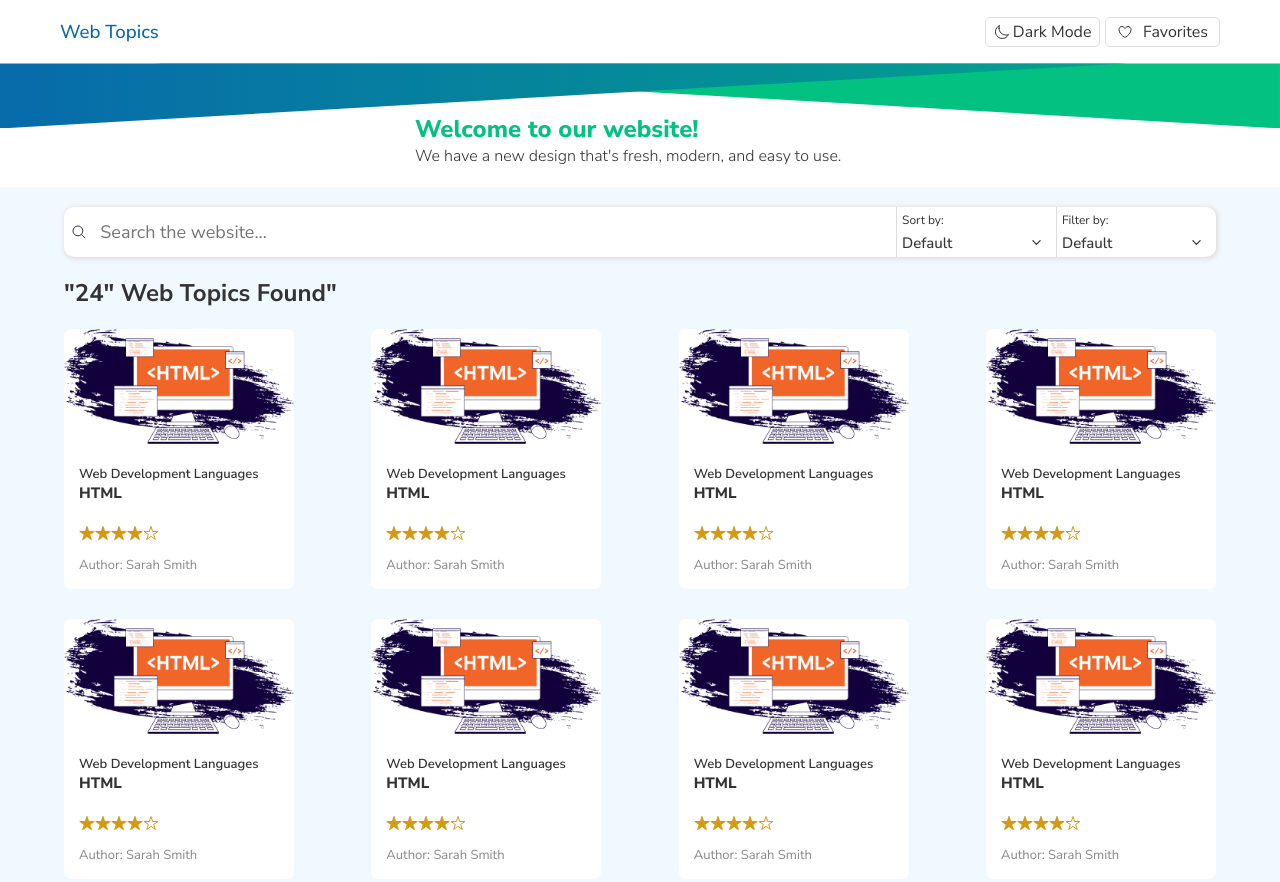
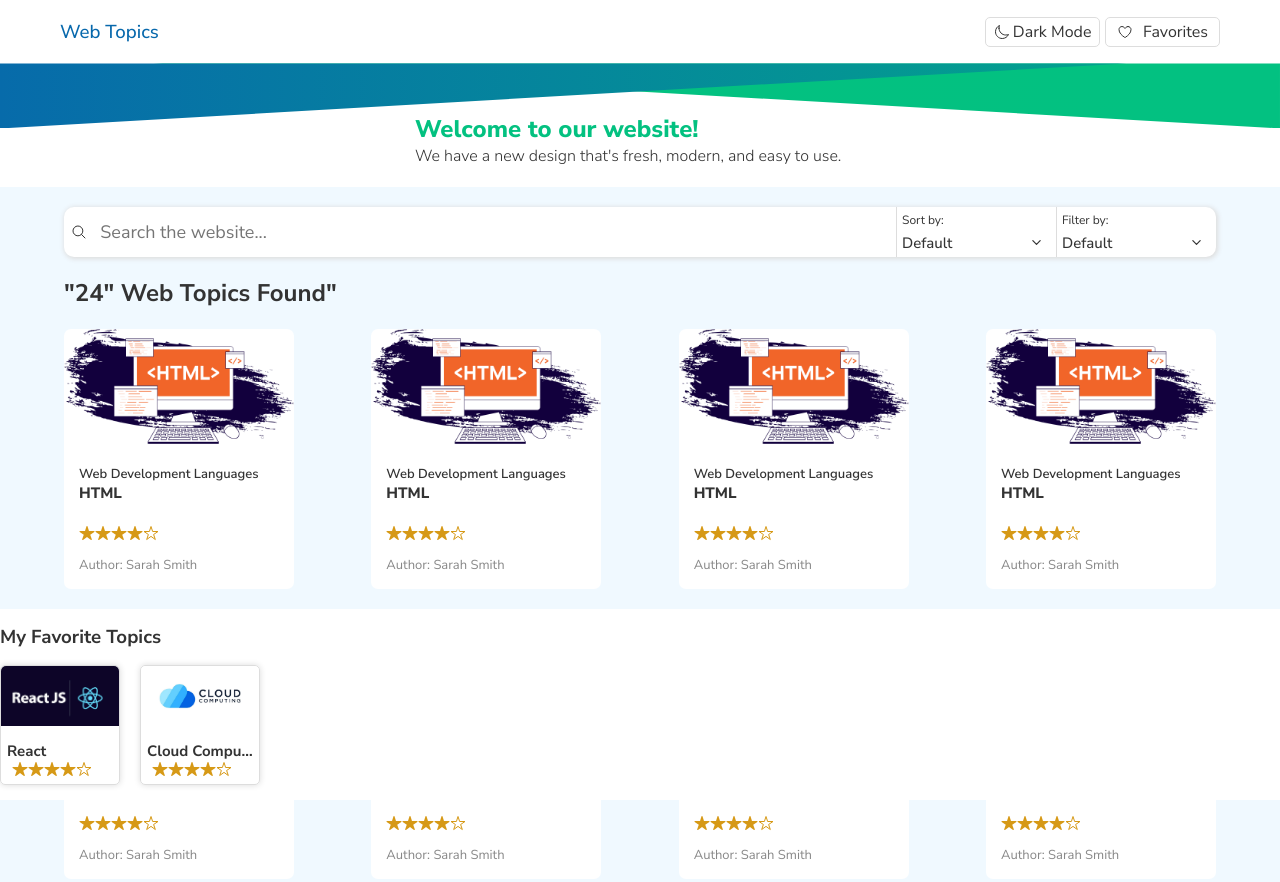
Before and after one commit to SD-0224/Ahmad-Salous-project1, a plain HTML site: page index.html in a window 1280 px wide. Shown: the top 882 px of the page. Drawn offline with nearby package versions, Linux system fonts and the light colour scheme.

Commit message:
add postion fixed to favorites

```diff
--- a/home.css
+++ b/home.css
@@ -250,7 +250,9 @@ a:active {
   padding: 0px 2px 0px 2px;
 }
 #favorites {
-  display: none;
+  position: fixed;
+  bottom: 0;
+  left: 0;
   width: 100vw;
   background-color: var(--bg_default);
   flex-direction: column;
```
